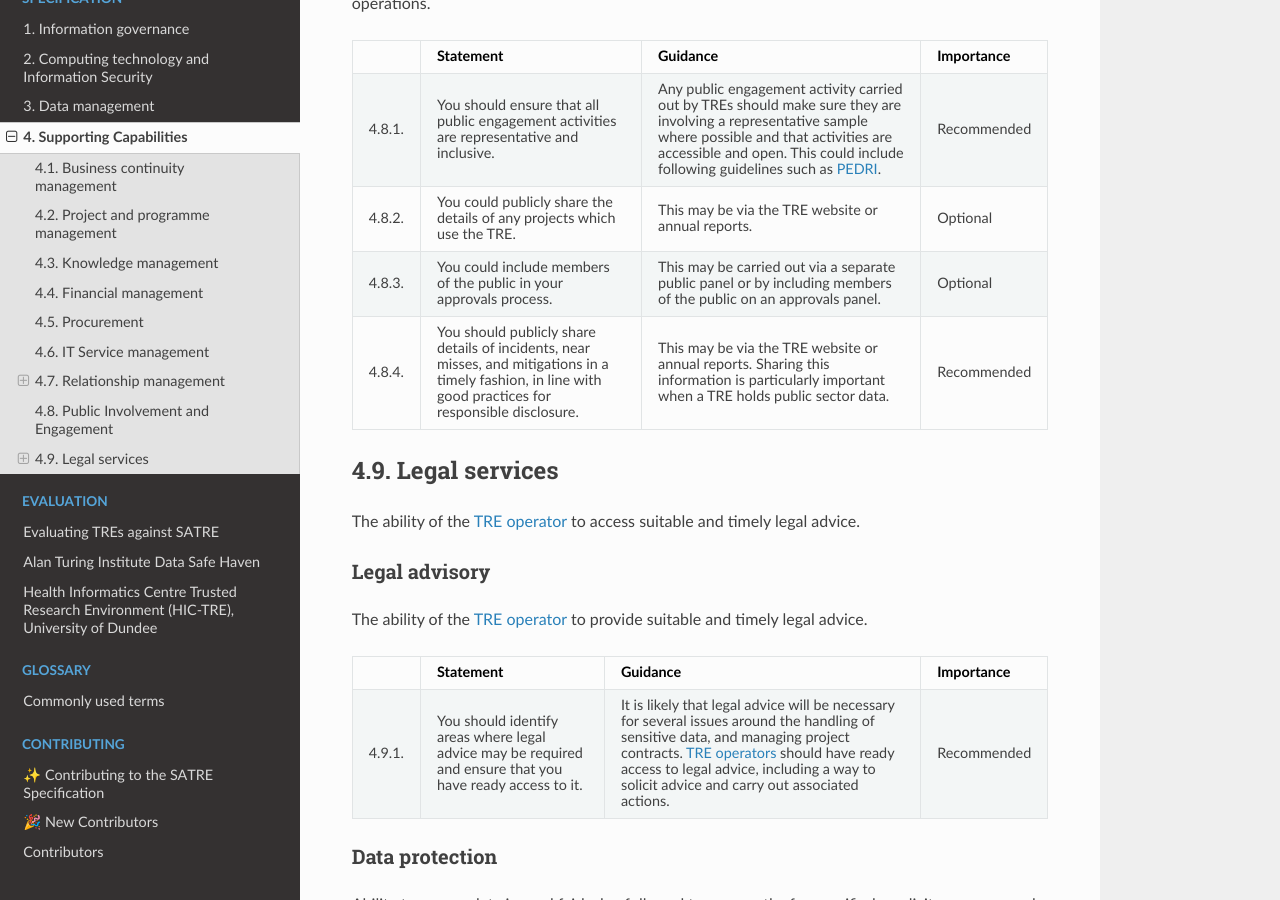
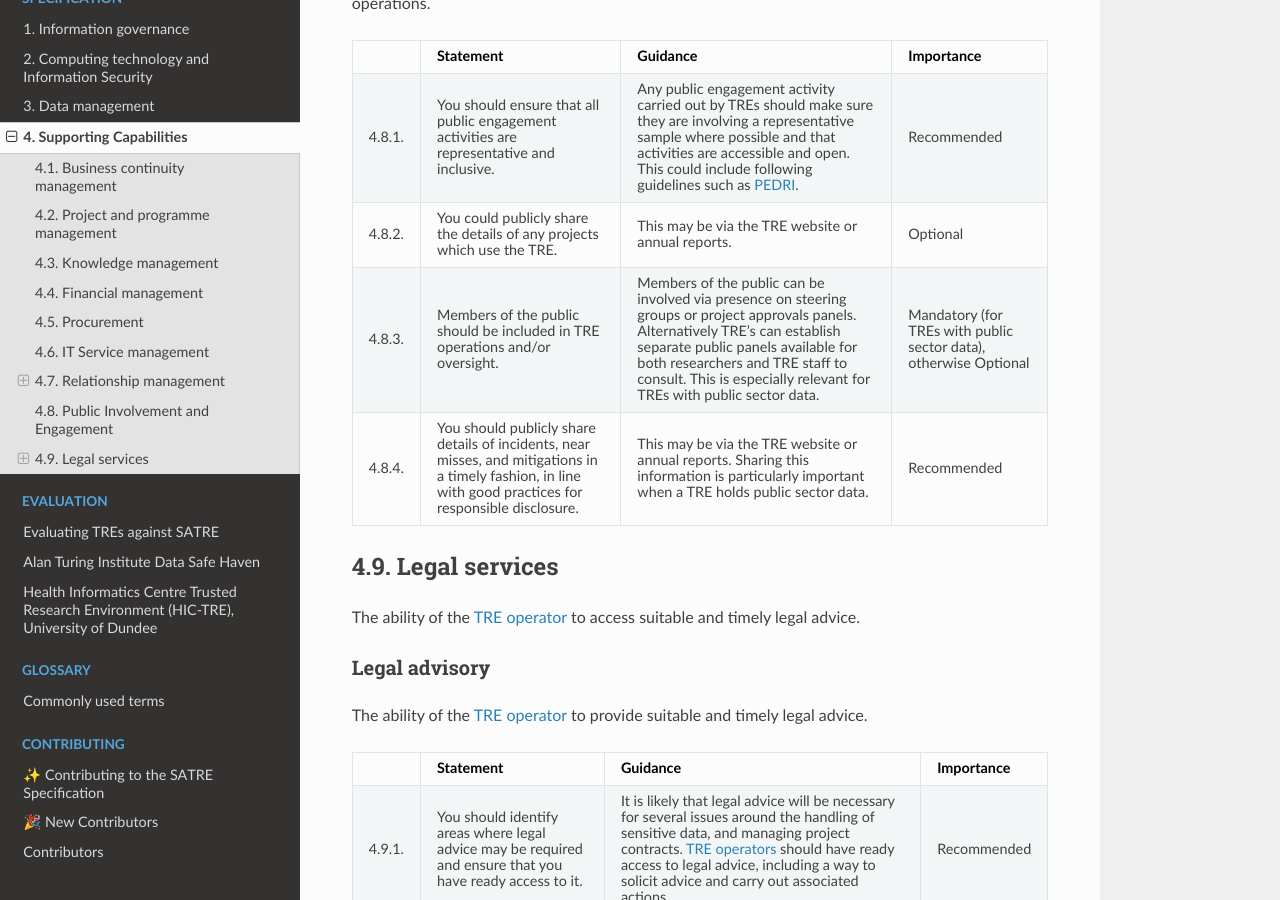
Before and after one commit to sa-tre/satre-specification, a Sphinx documentation site: the page built from docs/source/pillars/supporting.md, in a window 1280 px wide and 900 px high, scrolled down 3403 px. Built offline with Sphinx 7.4.7 and the Read the Docs theme 2.0.0, drawn with Linux system fonts in a browser that asks for light colours.

Commit message:
Closes https://github.com/sa-tre/satre-specification/issues/255

```diff
--- a/docs/source/pillars/supporting.md
+++ b/docs/source/pillars/supporting.md
@@ -198,9 +198,11 @@ How the {ref}`TRE operator <infrastructure_roles>` involves the public in its pr
   - This may be via the TRE website or annual reports.
   - Optional
 * - 4.8.3.
-  - You could include members of the public in your approvals process.
-  - This may be carried out via a separate public panel or by including members of the public on an approvals panel.
-  - Optional
+  - Members of the public should be included in TRE operations and/or oversight.
+  - Members of the public can be involved via presence on steering groups or project approvals panels.
+    Alternatively TRE's can establish separate public panels available for both researchers and TRE staff to consult.
+    This is especially relevant for TREs with public sector data.
+  - Mandatory (for TREs with public sector data), otherwise Optional
 * - 4.8.4.
   - You should publicly share details of incidents, near misses, and mitigations in a timely fashion, in line with good practices for responsible disclosure.
   - This may be via the TRE website or annual reports.
```
